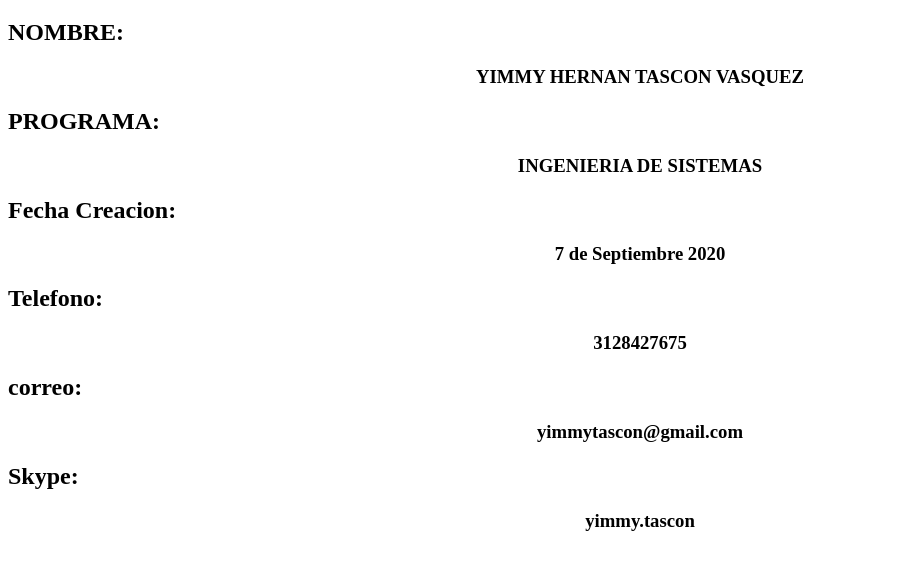
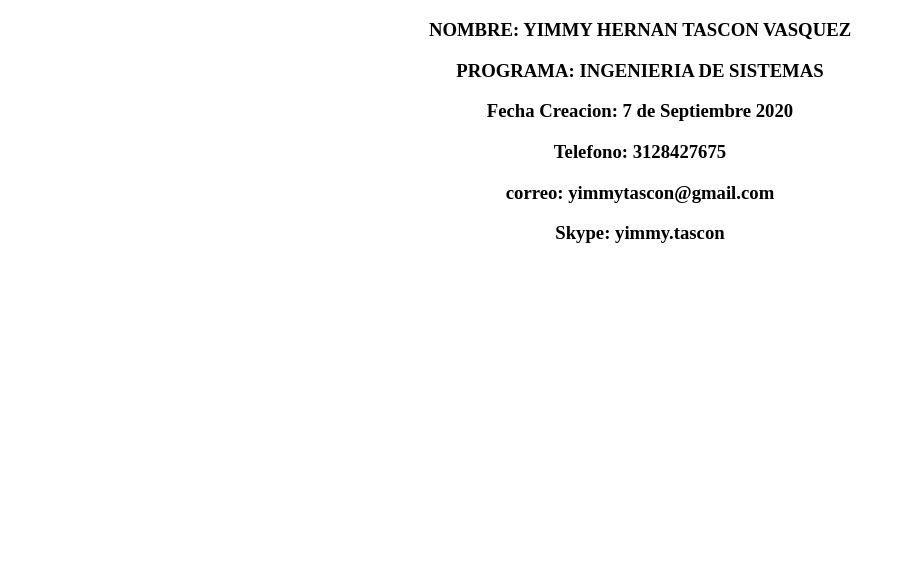
Before and after one commit to YimmyTascon/DSW-YimmyTascon, a plain HTML site: page index.html in a window 1280 px wide. Shown: the part 61-630 px from the top of the page, without its empty margins (0-906 px from the left). Drawn offline with Linux system fonts and the light colour scheme.

Commit message:
Update index.html

```diff
--- a/index.html
+++ b/index.html
@@ -6,17 +6,17 @@
 	</HEAD>
 	<BODY>
 		<H1>PRESENTACION ALUMNO</H1>
-		<H2>NOMBRE: </H2>
-		<H3 align="center">YIMMY HERNAN TASCON VASQUEZ</H3>
-		<H2>PROGRAMA: </H2>
-		<H3 align="center">INGENIERIA DE SISTEMAS</H3>
-		<H2>Fecha Creacion: </H2>
-		<H3 align="center">7 de Septiembre 2020</H3>
-		<H2>Telefono: </H2>
-		<H3 align="center">3128427675</H3>
-		<H2>correo: </H2>
-		<H3 align="center">yimmytascon@gmail.com</H3>
-		<H2>Skype: </H2>
-		<H3 align="center">yimmy.tascon</H3>
+
+		<H3 align="center">NOMBRE: YIMMY HERNAN TASCON VASQUEZ</H3>
+
+		<H3 align="center">PROGRAMA: INGENIERIA DE SISTEMAS</H3>
+
+		<H3 align="center">Fecha Creacion: 7 de Septiembre 2020</H3>
+
+		<H3 align="center">Telefono: 3128427675</H3>
+
+		<H3 align="center">correo: yimmytascon@gmail.com</H3>
+
+		<H3 align="center">Skype: yimmy.tascon</H3>
 	</BODY>
 </HTML>
```
